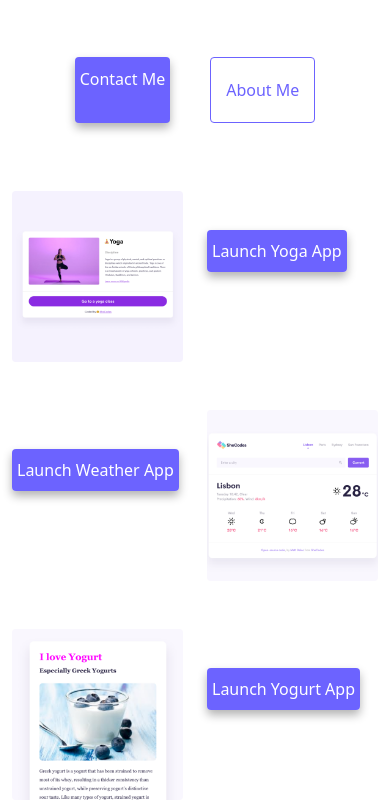
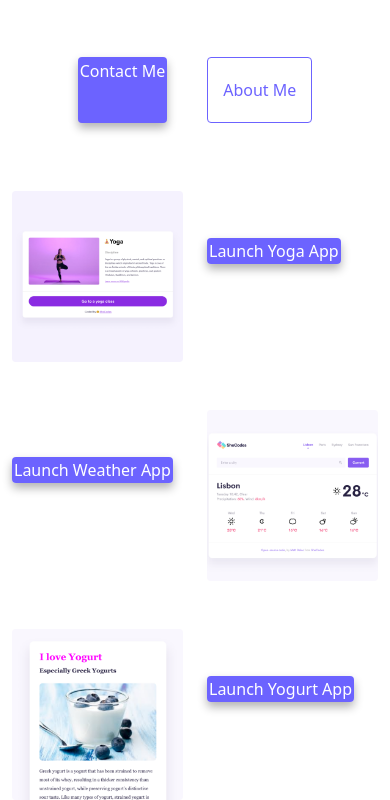
Before and after one commit to Nompumelelo1g/simple-profile, a plain HTML site: page index.html in a window 390 px wide. Shown: the part 169-969 px from the top of the page. Drawn offline with nearby package versions, Linux system fonts and the light colour scheme.

Commit message:
final product

```diff
--- a/css/style.css
+++ b/css/style.css
@@ -87,6 +87,10 @@ p {
     text-decoration: underline;
 }
 
+@media (max-width:300pz) {
+
+}
+
 @media (max-width: 770px) {
     h1{
         font-size: 40px;
@@ -106,33 +110,11 @@ p {
         box-shadow: var(--box-shadow);
         color: white;
     }
-    .primary-link {
-        border-radius: 4px;
-        padding: 10px 5px;
+    .email-link {
+        display: flex;
+        justify-content: center;
+        color: var(--primary-color);
+        font-size: 18px;
         text-decoration: none;
-        text-transform: capitalize;
-        background: var(--primary-color);
-        box-shadow: var(--box-shadow);
-        color: white;
     }
 }
-
-/* // `md` applies to small devices (landscape phones, less than 768px)
-@media (max-width: 767.98px) {
-    ...
-}
-
-// `lg` applies to medium devices (tablets, less than 992px)
-@media (max-width: 991.98px) {
-    ...
-}
-
-// `xl` applies to large devices (desktops, less than 1200px)
-@media (max-width: 1199.98px) {
-    ...
-}
-
-// `xxl` applies to x-large devices (large desktops, less than 1400px)
-@media (max-width: 1399.98px) {
-    ...
-} */
```
